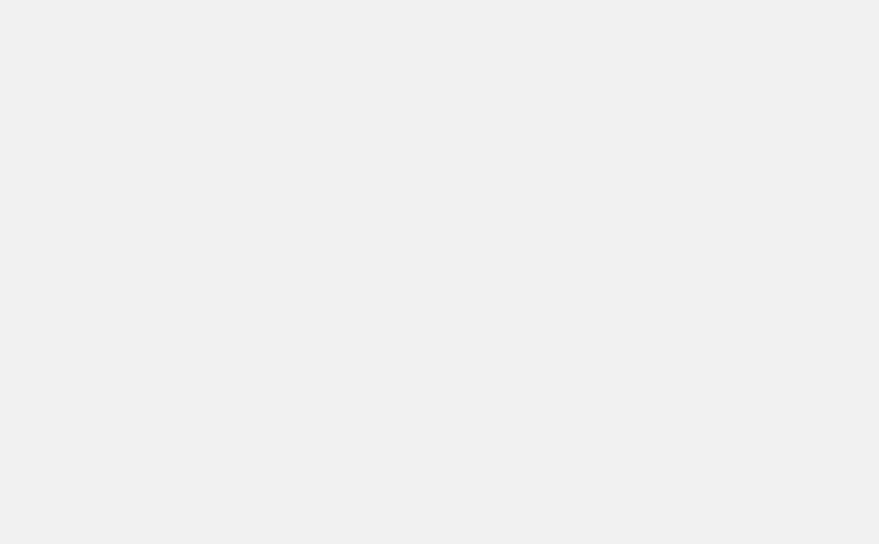
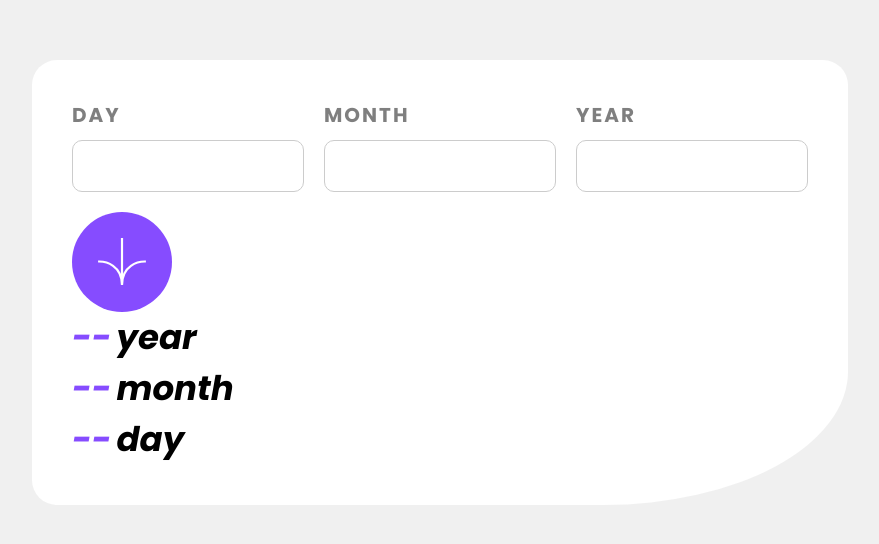
Before and after one commit to AngelRodRo/age-calculator-app, a React (Vite) app: page / in a window 1280 px wide. Shown: the part 126-670 px from the top of the page, without its empty margins (200-1079 px from the left). Built offline with nearby package versions, Linux system fonts and the light colour scheme.

Commit message:
feat: added new components in the main component

```diff
--- a/src/App.tsx
+++ b/src/App.tsx
@@ -1,9 +1,26 @@
+import React from 'react'
 import './App.css'
+
+import DateInput from '../src/components/DateInput'
+import ConvertButton from './components/ConvertButton'
+import DateResult from './components/DateResult'
 
 function App() {
   return (
-    <div className="App">
+    <div className='app'>
+      <div className='app-container'>
+        <div style={{ display: 'flex', gap: 20 }}>
+          <DateInput label='Day' />
+          <DateInput label='Month' />
+          <DateInput label='Year' />
+        </div>
+        <ConvertButton />
 
+        <DateResult type='year' date='--' />
+        <DateResult type='month' date='--' />
+        <DateResult type='day' date='--' />
+
+      </div>
     </div>
   )
 }
```
